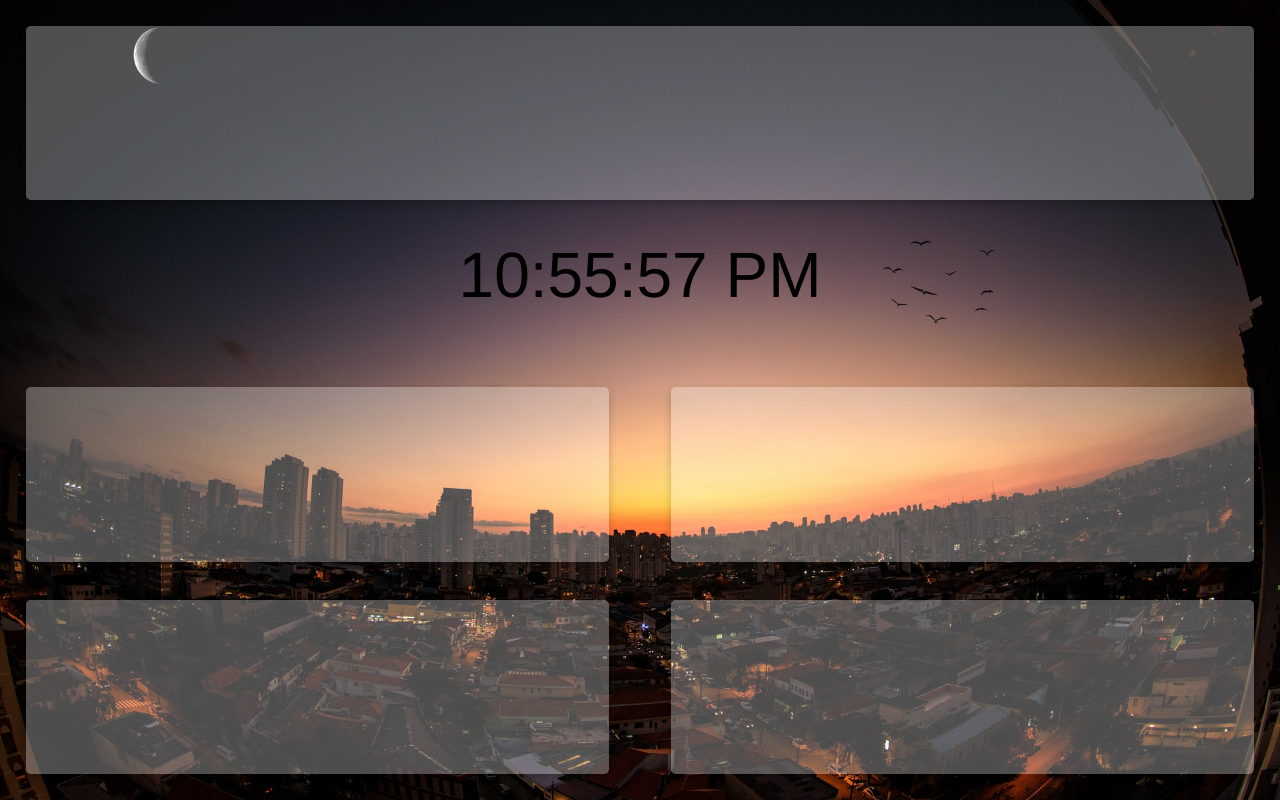
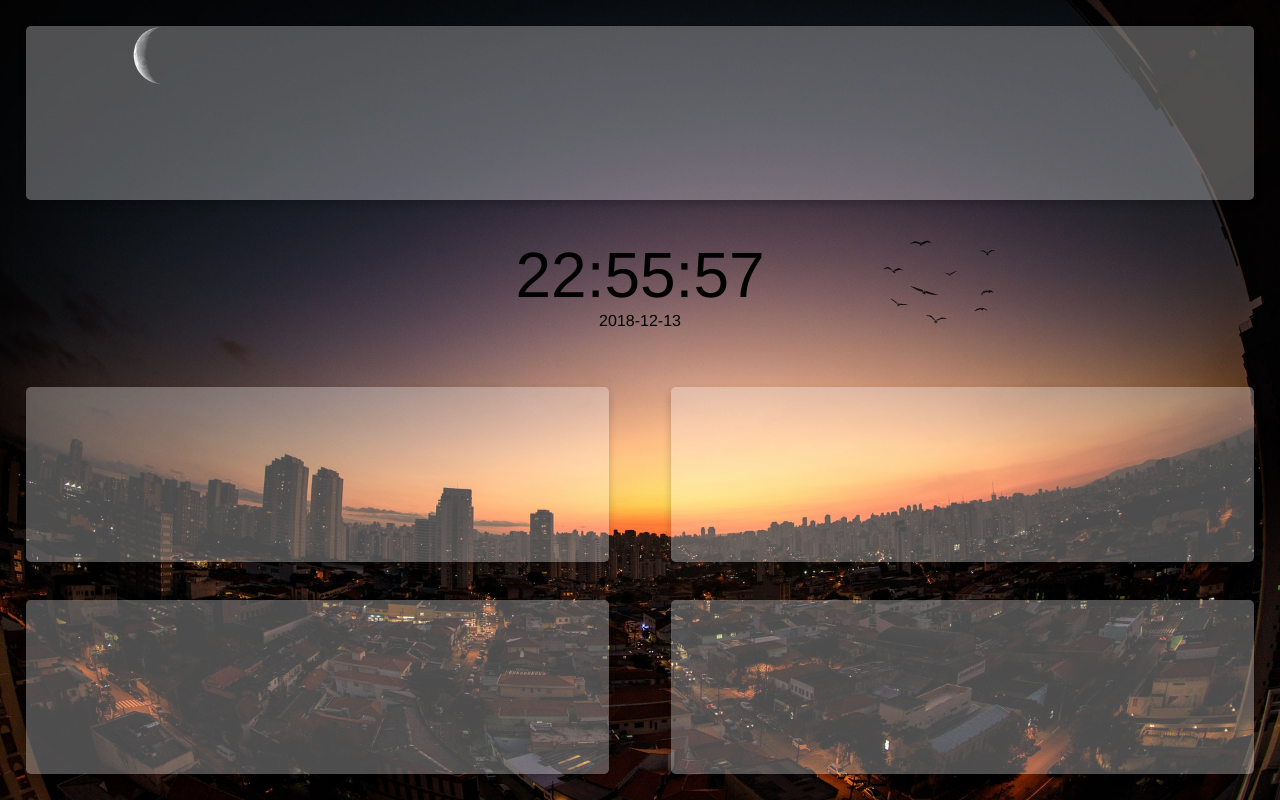
Before and after one commit to tobifasc/customnewtab, a Vue app: page / in a window 1280 px wide. Built offline with nearby package versions, Linux system fonts and the light colour scheme.

Commit message:
Use better time format and display date

```diff
--- a/src/components/Clock.vue
+++ b/src/components/Clock.vue
@@ -1,6 +1,7 @@
 <template>
     <div class="clock">
-        <span>{{ time }}</span>
+        <div id="time">{{ time }}</div>
+        <div id="date">{{ date }}</div>
     </div>
 </template>
 
@@ -11,17 +12,20 @@
         name: "clock",
         data () {
             return {
-                time: ''
+                time: '',
+                date: ''
             }
         },
         methods: {
             updateTime () {
-                this.time = moment().format('LTS');
+                this.time = moment().format('HH:mm:ss');
             }
         },
         mounted () {
             this.updateTime();
             this.interval = setInterval(this.updateTime, 1000);
+
+            this.date = moment().format('YYYY-MM-DD');
         },
         beforeDestroy () {
             clearInterval(this.interval);
@@ -32,6 +36,8 @@
 <style scoped>
     .clock {
         grid-area: status;
+    }
+    #time {
         font-size: 4em;
 
     }
```
